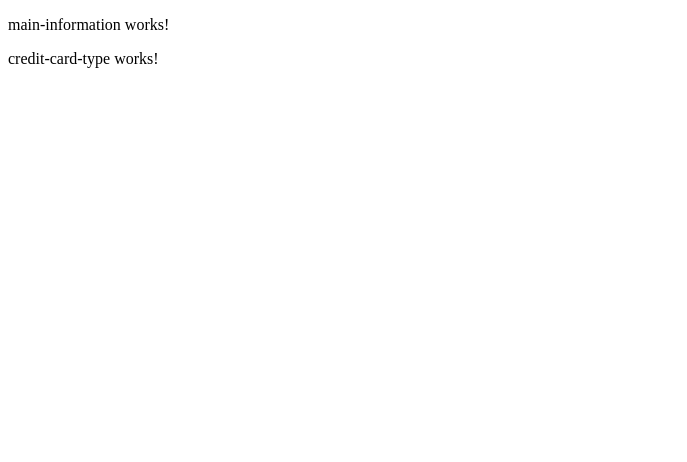
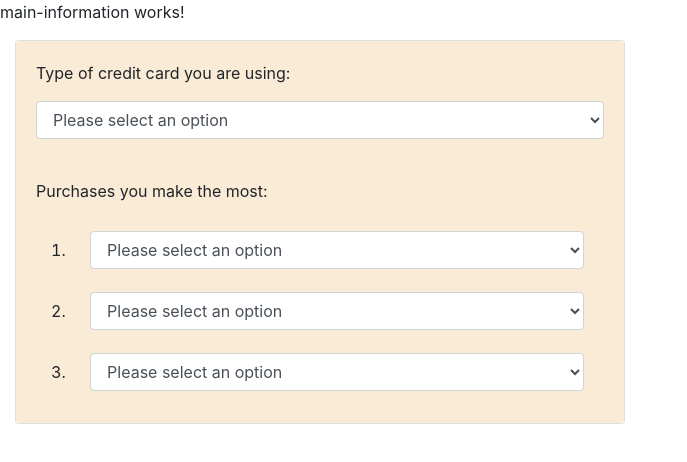
Before and after one commit to rvm2113/CreditCardRec, an Angular app in the folder CreditApp/: page / in a window 1280 px wide. Shown: the top 462 px of the page, without its empty margins (0-687 px from the left). Built offline with nearby package versions, Linux system fonts and the light colour scheme.

Commit message:
Created credit type form

```diff
--- a/CreditApp/package.json
+++ b/CreditApp/package.json
@@ -21,6 +21,7 @@
     "@angular/platform-browser": "~7.2.0",
     "@angular/platform-browser-dynamic": "~7.2.0",
     "@angular/router": "~7.2.0",
+    "bootstrap": "^4.3.1",
     "core-js": "^2.5.4",
     "rxjs": "~6.3.3",
     "tslib": "^1.9.0",
--- a/CreditApp/src/app/app.module.ts
+++ b/CreditApp/src/app/app.module.ts
@@ -21,6 +21,6 @@ import { BrowserAnimationsModule } from '@angular/platform-browser/animations';
     BrowserAnimationsModule
   ],
   providers: [],
-  bootstrap: [AppComponent]
+  bootstrap: [AppComponent, CreditCardTypeComponent]
 })
 export class AppModule { }
--- a/CreditApp/src/app/credit-card-type/credit-card-type.component.css
+++ b/CreditApp/src/app/credit-card-type/credit-card-type.component.css
@@ -0,0 +1,14 @@
+#creditType{
+
+    background-color: antiquewhite;
+    width:100%;
+}
+.list-group-item {
+    display: list-item;
+    background-color: antiquewhite;
+    border:none;
+}
+
+ol{
+	padding-left: 6%;
+}
--- a/CreditApp/src/app/credit-card-type/credit-card-type.component.html
+++ b/CreditApp/src/app/credit-card-type/credit-card-type.component.html
@@ -1,3 +1,53 @@
-<p>
-  credit-card-type works!
-</p>
+<div class="col-sm-6">
+	<div class ="card">
+		<div id = "creditType" class="card-body">
+			<p>
+			  Type of credit card you are using:
+			</p>
+			<select class="form-control">
+				<option hidden >Please select an option</option>
+				<option>Chase</option>
+				<option>Discovery</option>
+				<option>Mastercard</option>
+				<option>Visa</option>
+			</select>
+		</div>
+		<div id = "creditType" class="card-body">
+			<p>
+			  Purchases you make the most:
+			</p>
+			<ol class="list-group">
+				<li class="list-group-item">
+					<select class="form-control">
+						<option hidden >Please select an option</option>
+						<option>Business</option>
+						<option>Food</option>
+						<option>Shopping</option>
+						<option>Travel</option>
+						<option>Food</option>
+					</select>
+				</li>
+				<li class="list-group-item">
+					<select class="form-control">
+						<option hidden >Please select an option</option>
+					 	<option>Business</option>
+						<option>Food</option>
+						<option>Shopping</option>
+						<option>Travel</option>
+						<option>Food</option>
+					</select>
+				</li>
+				<li class="list-group-item">
+					<select class="form-control">
+						<option hidden >Please select an option</option>
+					  	<option>Business</option>
+						<option>Food</option>
+						<option>Shopping</option>
+						<option>Travel</option>
+						<option>Food</option>
+					</select>
+				</li>
+			</ol>
+		</div>
+	</div>
+</div>
--- a/CreditApp/src/styles.css
+++ b/CreditApp/src/styles.css
@@ -1 +1,3 @@
 /* You can add global styles to this file, and also import other style files */
+@import "~bootstrap/dist/css/bootstrap.css";
+@import "../node_modules/@angular/material/prebuilt-themes/deeppurple-amber.css";
```
Also changed, not shown: 1 other file (tests, documents, lock files or other folders).
